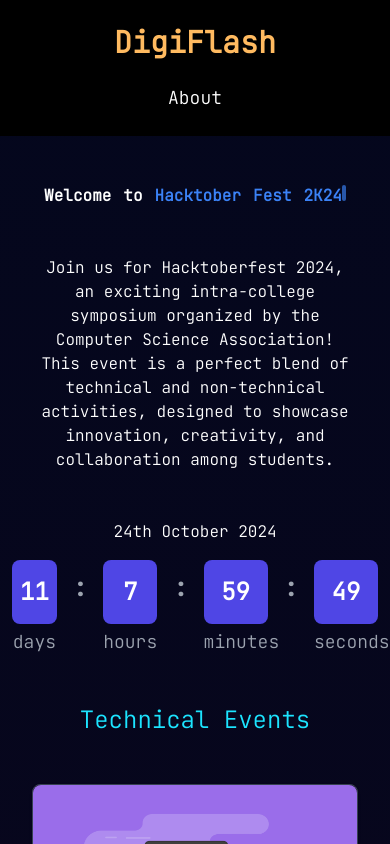
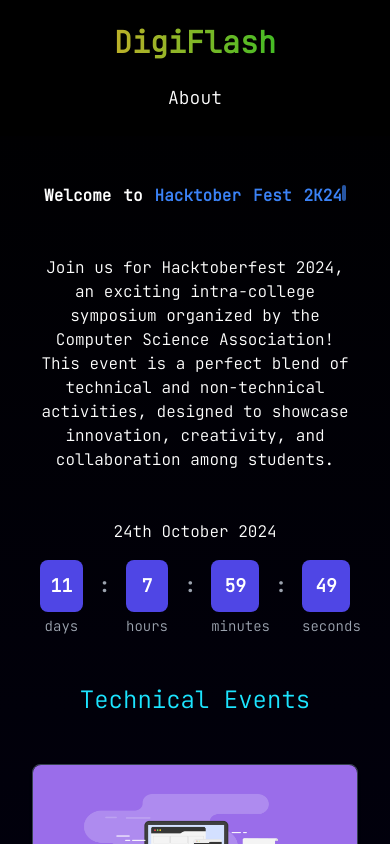
Before and after one commit to pragadeeshnehru/DigiFlash-Website, a React (Vite) app in the folder hacktoberfest-digiflash/: page / in a window 390 px wide. Shown: the top 844 px of the page. Built offline with nearby package versions, Linux system fonts and the light colour scheme.

Commit message:
ui changes#2

```diff
--- a/hacktoberfest-digiflash/src/components/sections/About.jsx
+++ b/hacktoberfest-digiflash/src/components/sections/About.jsx
@@ -49,7 +49,7 @@ export default function About() {
   return (
     <div className="font-display text-white">
       <Header />
-      <div className="bg-gradient-to-r from-green-400 to-orange-500 text-transparent bg-clip-text">
+      <div className="text-[#0076fd]">
         <h1 className="text-6xl font-bold text-center mt-8">ABOUT US</h1>
       </div>
 
--- a/hacktoberfest-digiflash/src/components/sections/Hacktoberfest.jsx
+++ b/hacktoberfest-digiflash/src/components/sections/Hacktoberfest.jsx
@@ -46,7 +46,7 @@ export default function Hacktoberfest() {
         It will be a paper pen test. Based on the marking criteria, winners will be chosen.</p>
       `,
       image: "/events/coder.jpg",
-      link: "https://google.com"
+      link: "https://google.com",
     },
     {
       title: "Paper Pulse",
@@ -158,9 +158,9 @@ export default function Hacktoberfest() {
   ];
 
   return (
-    <div className="font-display text-white bg-gradient-to-b from-[#04071d] to-[#27001b]">
+    <div className="font-display text-white bg-gradient-to-b from-black via-[#070049] to-[#27001b]">
       <Header />
-      <div className="p-8 flex flex-col justify-center text-center py-8">
+      <div className="p-8 flex flex-col justify-center text-center">
         <TypewriterEffect words={words} className={"dark py-4"} />
         <p className="py-8">
           Join us for Hacktoberfest 2024, an exciting intra-college symposium
@@ -202,7 +202,7 @@ export default function Hacktoberfest() {
           </div>
         ))}
       </div>
-      <Footer/>
+      <Footer />
     </div>
   );
 }
--- a/hacktoberfest-digiflash/src/components/sections/Header.jsx
+++ b/hacktoberfest-digiflash/src/components/sections/Header.jsx
@@ -3,7 +3,7 @@ import { Link } from "react-router-dom";
 export default function Header() {
   return (
     <header className="font-display w-full z-20 flex flex-wrap justify-between items-center py-6 px-6 md:py-8 md:px-12 bg-[rgb(0,0,0)] text-white">
-        <div className="w-full md:w-auto text-3xl md:text-4xl font-bold text-center md:text-left text-[#ffba60]">
+      <div className="w-full md:w-auto text-3xl md:text-4xl font-bold text-center md:text-left bg-gradient-to-r bg-clip-text from-[#ffaa2b] to-[#02c222] text-transparent">
         DigiFlash
       </div>
       <nav className="w-full md:w-auto mt-6 md:mt-0">
--- a/hacktoberfest-digiflash/src/components/ui/countdown.jsx
+++ b/hacktoberfest-digiflash/src/components/ui/countdown.jsx
@@ -1,4 +1,4 @@
-import React, { useState, useEffect } from 'react';
+import React, { useState, useEffect } from "react";
 
 const Countdown = ({ targetDate }) => {
   const [timeLeft, setTimeLeft] = useState(calculateTimeLeft());
@@ -35,47 +35,61 @@ const Countdown = ({ targetDate }) => {
   }
 
   return (
-    <div className="flex items-start justify-center w-full gap-4 count-down-main">
-      <div className="timer w-16">
-        <div className="bg-indigo-600 py-4 px-2 rounded-lg overflow-hidden">
-          <h3 className="countdown-element days font-Cormorant font-semibold text-2xl text-white text-center">
+    <div className="flex items-start justify-center w-full gap-4 sm:gap-6 md:gap-8 count-down-main px-2 sm:px-4">
+      <div className="timer w-12 sm:w-16 md:w-20">
+        <div className="bg-indigo-600 py-3 sm:py-4 px-2 rounded-lg overflow-hidden">
+          <h3 className="countdown-element days font-Cormorant font-semibold text-lg sm:text-2xl md:text-3xl text-white text-center">
             {timeLeft.days}
           </h3>
         </div>
-        <p className="text-lg font-Cormorant font-medium text-gray-400 mt-1 text-center w-full">days</p>
+        <p className="text-sm sm:text-lg font-Cormorant font-medium text-gray-400 mt-1 text-center w-full">
+          days
+        </p>
       </div>
 
-      <h3 className="font-manrope font-semibold text-2xl text-gray-400 pt-3">:</h3>
+      <h3 className="font-manrope font-semibold text-lg sm:text-2xl text-gray-400 pt-3">
+        :
+      </h3>
 
-      <div className="timer w-16">
-        <div className="bg-indigo-600 py-4 px-2 rounded-lg overflow-hidden">
-          <h3 className="countdown-element hours font-Cormorant font-semibold text-2xl text-white text-center">
+      <div className="timer w-12 sm:w-16 md:w-20">
+        <div className="bg-indigo-600 py-3 sm:py-4 px-2 rounded-lg overflow-hidden">
+          <h3 className="countdown-element hours font-Cormorant font-semibold text-lg sm:text-2xl md:text-3xl text-white text-center">
             {timeLeft.hours}
           </h3>
         </div>
-        <p className="text-lg font-Cormorant font-normal text-gray-400 mt-1 text-center w-full">hours</p>
+        <p className="text-sm sm:text-lg font-Cormorant font-normal text-gray-400 mt-1 text-center w-full">
+          hours
+        </p>
       </div>
 
-      <h3 className="font-manrope font-semibold text-2xl text-gray-400 pt-3">:</h3>
+      <h3 className="font-manrope font-semibold text-lg sm:text-2xl text-gray-400 pt-3">
+        :
+      </h3>
 
-      <div className="timer w-16">
-        <div className="bg-indigo-600 py-4 px-2 rounded-lg overflow-hidden">
-          <h3 className="countdown-element minutes font-Cormorant font-semibold text-2xl text-white text-center">
+      <div className="timer w-12 sm:w-16 md:w-20">
+        <div className="bg-indigo-600 py-3 sm:py-4 px-2 rounded-lg overflow-hidden">
+          <h3 className="countdown-element minutes font-Cormorant font-semibold text-lg sm:text-2xl md:text-3xl text-white text-center">
             {timeLeft.minutes}
           </h3>
         </div>
-        <p className="text-lg font-Cormorant font-normal text-gray-400 mt-1 text-center w-full">minutes</p>
+        <p className="text-sm sm:text-lg font-Cormorant font-normal text-gray-400 mt-1 text-center w-full">
+          minutes
+        </p>
       </div>
 
-      <h3 className="font-manrope font-semibold text-2xl text-gray-400 pt-3">:</h3>
+      <h3 className="font-manrope font-semibold text-lg sm:text-2xl text-gray-400 pt-3">
+        :
+      </h3>
 
-      <div className="timer w-16">
-        <div className="bg-indigo-600 py-4 px-2 rounded-lg overflow-hidden">
-          <h3 className="countdown-element seconds font-Cormorant font-semibold text-2xl text-white text-center animate-countinsecond">
+      <div className="timer w-12 sm:w-16 md:w-20">
+        <div className="bg-indigo-600 py-3 sm:py-4 px-2 rounded-lg overflow-hidden">
+          <h3 className="countdown-element seconds font-Cormorant font-semibold text-lg sm:text-2xl md:text-3xl text-white text-center animate-countinsecond">
             {timeLeft.seconds}
           </h3>
         </div>
-        <p className="text-lg font-Cormorant font-normal text-gray-400 mt-1 text-center w-full">seconds</p>
+        <p className="text-sm sm:text-lg font-Cormorant font-normal text-gray-400 mt-1 text-center w-full">
+          seconds
+        </p>
       </div>
     </div>
   );
```
Lines whose indentation alone changed are shown as unchanged.
